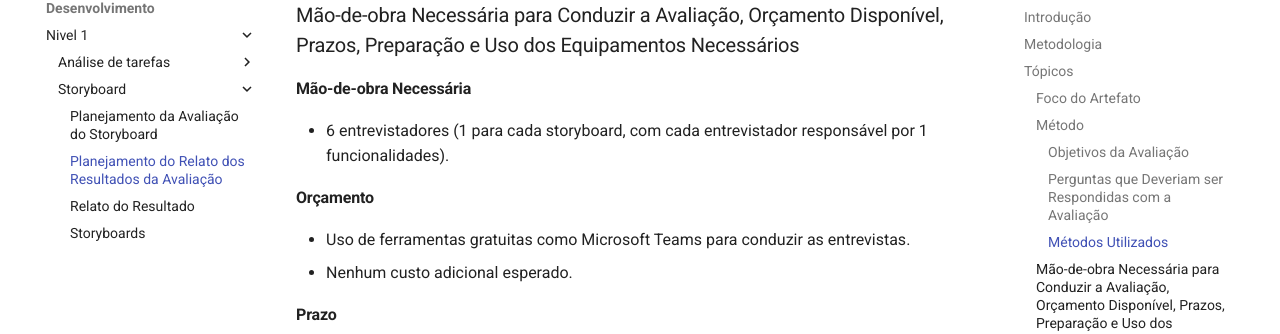
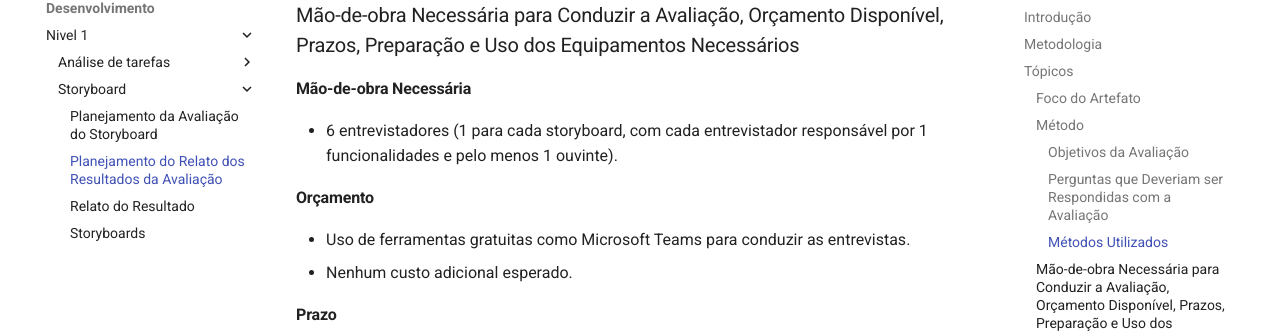
Before and after one commit to Interacao-Humano-Computador/2024.1-PCDF, an MkDocs documentation site: the page built from docs/design/Nivel1/stroyboard/planejamento_relato.md, in a window 1280 px wide and 900 px high, scrolled down 1973 px. Shown: the part 139-473 px from the top of the window. Built offline with MkDocs 1.6.1 and Material for MkDocs 9.7.7, drawn with Linux system fonts in a browser that asks for light colours; comment, search, counter and statistics services are not loaded.

Commit message:
correção planejamento do relato

```diff
--- a/docs/design/Nivel1/stroyboard/planejamento_relato.md
+++ b/docs/design/Nivel1/stroyboard/planejamento_relato.md
@@ -57,7 +57,7 @@ Utilizaremos entrevistas com usuários para explorar suas percepções, opiniõe
 
 #### Mão-de-obra Necessária
 
-- 6 entrevistadores (1 para cada storyboard, com cada entrevistador responsável por 1 funcionalidades).
+- 6 entrevistadores (1 para cada storyboard, com cada entrevistador responsável por 1 funcionalidades e pelo menos 1 ouvinte).
 
 #### Orçamento
 
```
